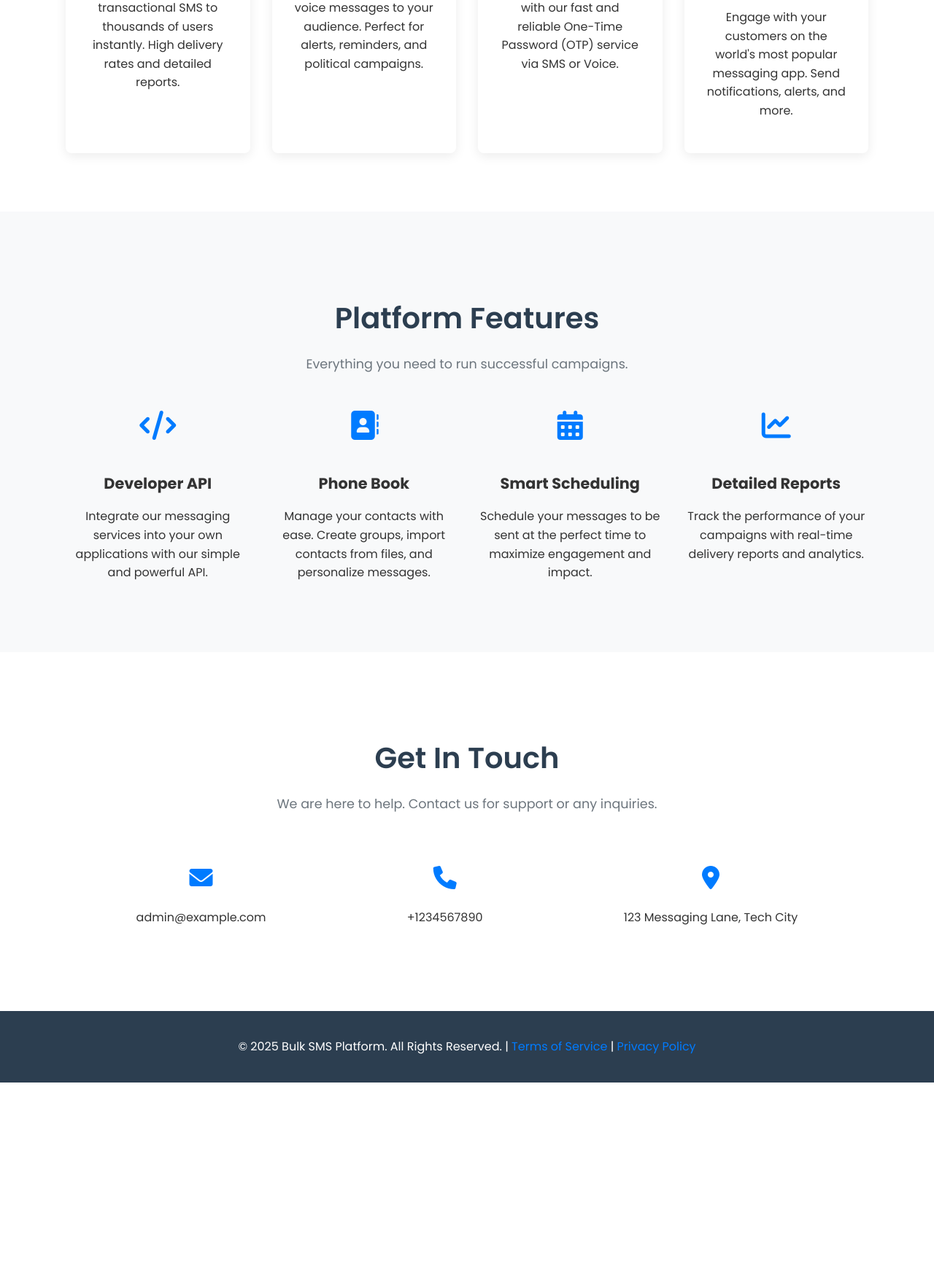
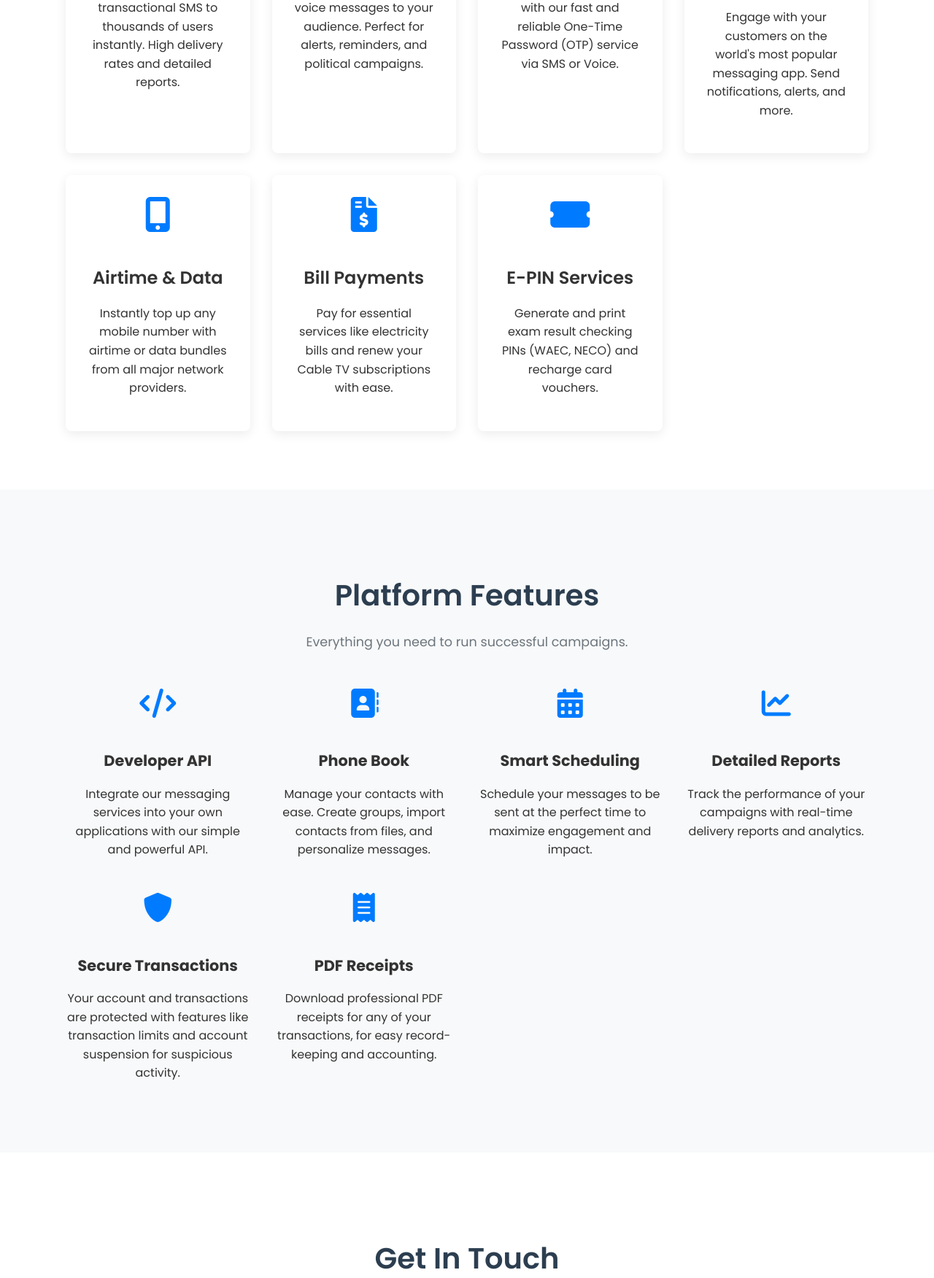
Before and after one commit to philmorehost/sms2, a PHP site: page / in a window 1280 px wide. Shown: the part 1135-2887 px from the top of the page at 73% size. Before the commit the page ends 2619 px from the top, so only its background shows below. Run offline with PHP 8.4, Linux system fonts and the light colour scheme; data comes from the database, SQL or seed files in the repository; data that the repository does not hold is empty; some libraries are stand-ins or nearby versions.

Commit message:
feat: Update landing page with new services and features
This commit updates the public landing page (`index.php`) to showcase the new VTU services and other features that have been added to the platform.

Changes include:
- **New Service Cards:** Added three new cards to the "Our Services" section to highlight Airtime & Data, Bill Payments, and E-PIN Services.
- **New Feature Items:** Added two new items to the "Platform Features" section to promote the new Secure Transactions (with transaction limits) and PDF Receipts features.

```diff
--- a/index.php
+++ b/index.php
@@ -105,6 +105,21 @@ $banner_image_path = get_settings()['landing_page_banner'] ?? null;
                     <h3>WhatsApp Messaging</h3>
                     <p>Engage with your customers on the world's most popular messaging app. Send notifications, alerts, and more.</p>
                 </div>
+                <div class="service-card">
+                    <i class="fas fa-mobile-alt"></i>
+                    <h3>Airtime & Data</h3>
+                    <p>Instantly top up any mobile number with airtime or data bundles from all major network providers.</p>
+                </div>
+                <div class="service-card">
+                    <i class="fas fa-file-invoice-dollar"></i>
+                    <h3>Bill Payments</h3>
+                    <p>Pay for essential services like electricity bills and renew your Cable TV subscriptions with ease.</p>
+                </div>
+                <div class="service-card">
+                    <i class="fas fa-ticket-alt"></i>
+                    <h3>E-PIN Services</h3>
+                    <p>Generate and print exam result checking PINs (WAEC, NECO) and recharge card vouchers.</p>
+                </div>
             </div>
         </div>
     </section>
@@ -136,6 +151,16 @@ $banner_image_path = get_settings()['landing_page_banner'] ?? null;
                     <i class="fas fa-chart-line"></i>
                     <h4>Detailed Reports</h4>
                     <p>Track the performance of your campaigns with real-time delivery reports and analytics.</p>
+                </div>
+                <div class="feature-item">
+                    <i class="fas fa-shield-alt"></i>
+                    <h4>Secure Transactions</h4>
+                    <p>Your account and transactions are protected with features like transaction limits and account suspension for suspicious activity.</p>
+                </div>
+                <div class="feature-item">
+                    <i class="fas fa-receipt"></i>
+                    <h4>PDF Receipts</h4>
+                    <p>Download professional PDF receipts for any of your transactions, for easy record-keeping and accounting.</p>
                 </div>
             </div>
         </div>
```
